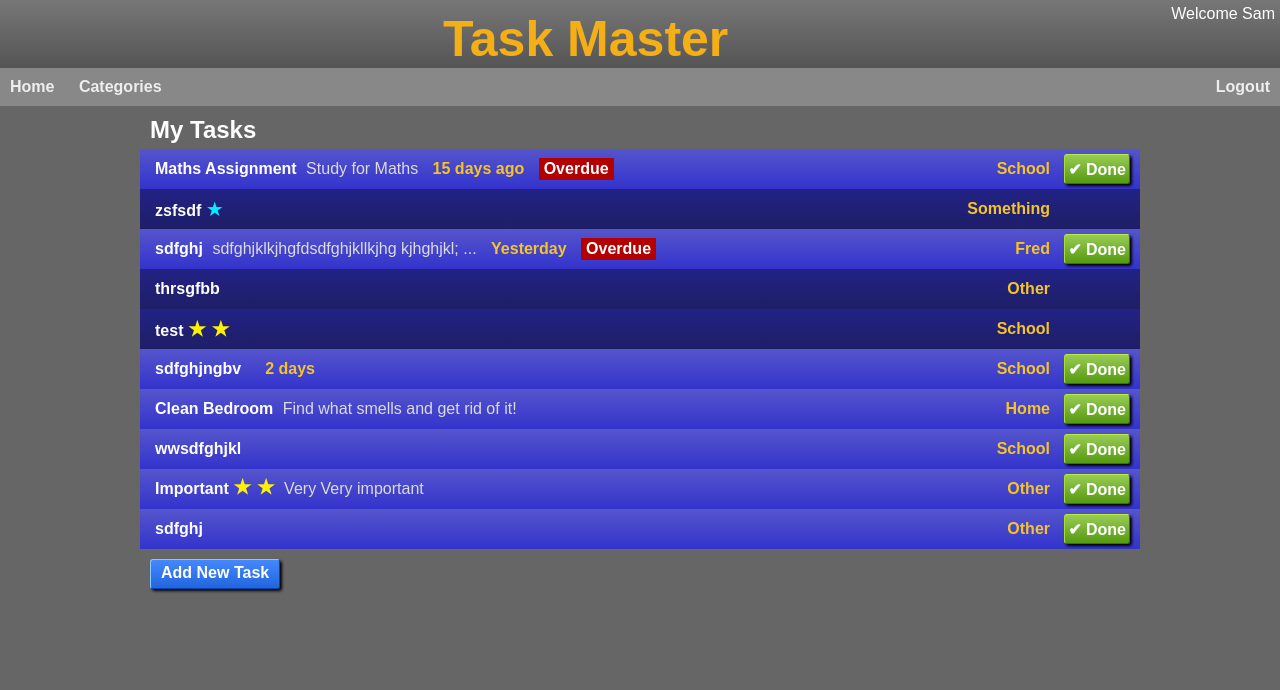
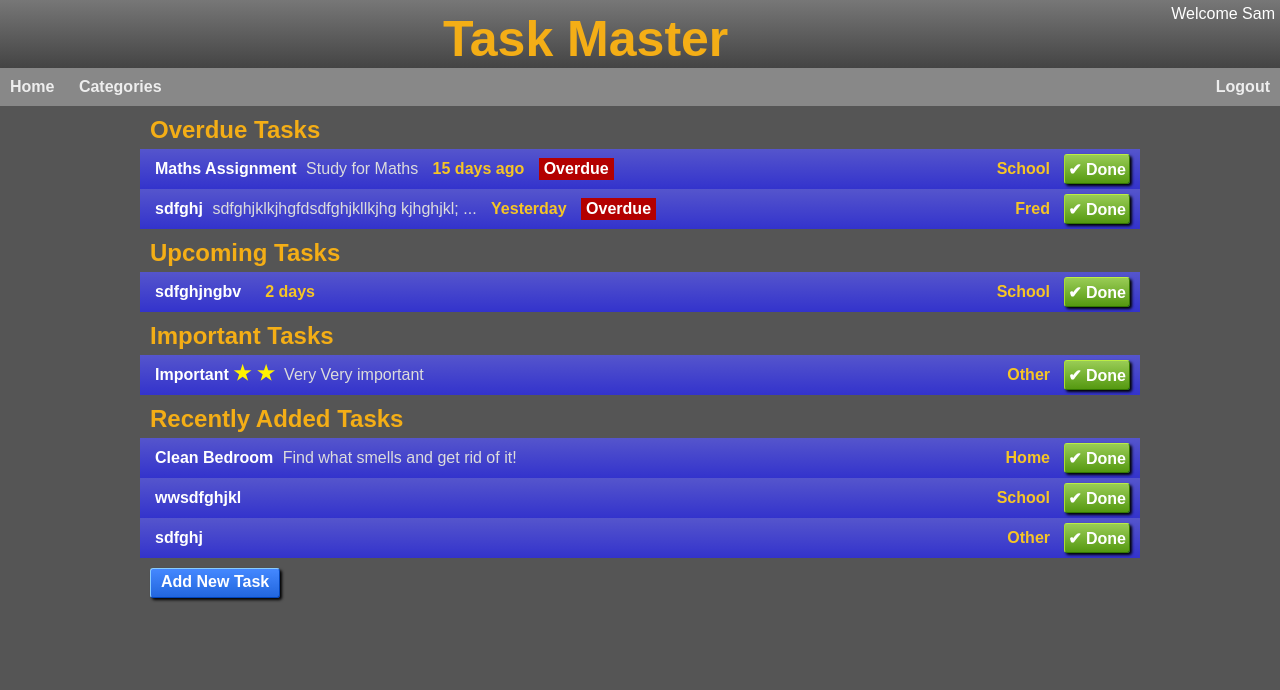
Before and after one commit to SHildebrandt4472/Task-Master, a Flask app: page / in a window 1280 px wide. Shown: the top 690 px of the page. Run offline with Flask 3, Linux system fonts and the light colour scheme; a user stored in the database is signed in.

Commit message:
added criteriea on home page and fix up of other stuff

```diff
--- a/app/main/main_routes.py
+++ b/app/main/main_routes.py
@@ -14,9 +14,25 @@ def home():
     if not current_user.is_authenticated:
       return redirect(url_for('.login'))
 
+    #tasks = Task.query.filter_by(user_id=current_user.id).order_by(text('due_by is null, due_by')).all()
     tasks = Task.query.filter_by(user_id=current_user.id).order_by(text('due_by is null, due_by')).all()
+    overdue_tasks = []
+    upcoming_tasks = []
+    important_tasks = []
+    recently_added_tasks = []
+    for task in tasks:
+      if task.is_overdue():
+        overdue_tasks.append(task)
+      elif task.is_coming_up():
+        upcoming_tasks.append(task)
+      elif task.is_important() and task.is_outstanding():
+        important_tasks.append(task)
+      elif task.is_recently_added() and task.is_outstanding():
+        recently_added_tasks.append(task)
 
-    return render_template('index.html', title='Home',tasks=tasks)
+
+    return render_template('index.html', title='Home',
+    upcoming_tasks=upcoming_tasks, overdue_tasks=overdue_tasks, important_tasks=important_tasks, recently_added_tasks=recently_added_tasks)
 
 @bp.route('/categorytasks/<category>')
 @login_required
--- a/app/models/task.py
+++ b/app/models/task.py
@@ -38,13 +38,26 @@ class Task(db.Model):
   def is_completed(self):
     return self.status == STS_COMPLETED
 
+  def is_important(self):
+    if self.priority and self.priority > P_LOW:
+      return True
+
   def is_overdue(self):
-    return self.due_by and self.due_by.date() < datetime.date.today()
+    if self.is_completed():
+      return False
+    else:
+      return self.due_by and self.due_by.date() < datetime.date.today()
 
-  #def due_str(self):
-  #  if self.due_by:
-  #    return 'Due: ' + self.due_by.strftime("%d %b %y")
-  #  return ''
+  def is_coming_up(self):
+    if self.is_completed():
+      return False
+    else:
+      next_week = datetime.date.today() + datetime.timedelta(days=7)
+      return self.due_by and self.due_by.date() < next_week
+
+  def is_recently_added(self):
+    last_week = datetime.date.today() - datetime.timedelta(days=7)
+    return self.created_at and self.created_at.date() > last_week
 
   def priority_str(self):
     priority = self.priority or 0
--- a/app/static/base.css
+++ b/app/static/base.css
@@ -11,7 +11,7 @@
 
 body {
   color: #fff;
-  background: #666;
+  background: #555;
   font-family: Arial, Helvetica, sans-serif;
 }
 
@@ -21,7 +21,7 @@ p {
 
 #header {
   overflow: hidden;
-  background: linear-gradient(#777, #555);
+  background: linear-gradient(#777, #444);
   text-align: center;
 }
 
@@ -32,6 +32,10 @@ p {
   font-size: 50px;
   display: inline-block;
   margin-top: 10px;
+}
+
+h2{
+  color: rgb(244, 174, 22);
 }
 
 #header img.logo {
@@ -146,3 +150,8 @@ a.button:hover {
   color: #fff;
   background: #444;
 }
+
+.no-tasks {
+  color: white;
+  padding-left: 10px;
+}
--- a/app/static/login.css
+++ b/app/static/login.css
@@ -16,8 +16,8 @@ form.login input[type=password]:focus {
 }
 
 form.login input[type=submit] {
-  color: #eee;
-  background-color: #888;
+  color: white;
+  background-color: rgb(7, 17, 127);
   border: none;
   border-radius: 10px;
   width: 100%;
@@ -32,7 +32,7 @@ form.login input[type=submit] {
 }
 
 form.login input[type=submit]:hover {
-  background-color: #aaa;
+  background-color: #34a;
 }
 
 form.login select {
--- a/app/templates/index.html
+++ b/app/templates/index.html
@@ -7,9 +7,41 @@
 
 {% block content %}
 
-  <h2>My Tasks</h2>
+  <h2>Overdue Tasks</h2>
+  {% if overdue_tasks %}
+    {% with tasks=overdue_tasks %}
+      {% include '_task_list.html' %}
+    {% endwith %}
+  {% else %}
+    <p class="no-tasks">You curently have no overdue tasks</p>
+  {% endif %}
 
-  {% include '_task_list.html' %}
+  <h2>Upcoming Tasks</h2>
+  {% if upcoming_tasks %}
+    {% with tasks=upcoming_tasks %}
+      {% include '_task_list.html' %}
+    {% endwith %}
+  {% else %}
+    <p class="no-tasks">You curently have no upcoming tasks</p>
+  {% endif %}
+
+  <h2>Important Tasks</h2>
+  {% if important_tasks %}
+    {% with tasks=important_tasks %}
+      {% include '_task_list.html' %}
+    {% endwith %}
+  {% else %}
+    <p class="no-tasks">You curently have no important tasks</p>
+  {% endif %}
+
+  <h2>Recently Added Tasks</h2>
+  {% if recently_added_tasks %}
+    {% with tasks=recently_added_tasks %}
+      {% include '_task_list.html' %}
+    {% endwith %}
+  {% else %}
+    <p class="no-tasks">You curently have no recently added tasks</p>
+  {% endif %}
 
   <div class="actions">
     <a href="{{ url_for('main.new_task') }}">Add New Task</a>
--- a/app/templates/login.html
+++ b/app/templates/login.html
@@ -38,7 +38,7 @@
 
         <div>
 	        <hr>
-          <p><a href="{{ url_for('main.register') }}">Registration</a></p>
+          <p><a href="{{ url_for('main.register') }}">Sign Up</a></p>
         </div>
       </div>
 
```
Also changed, not shown: database/todo.db.
